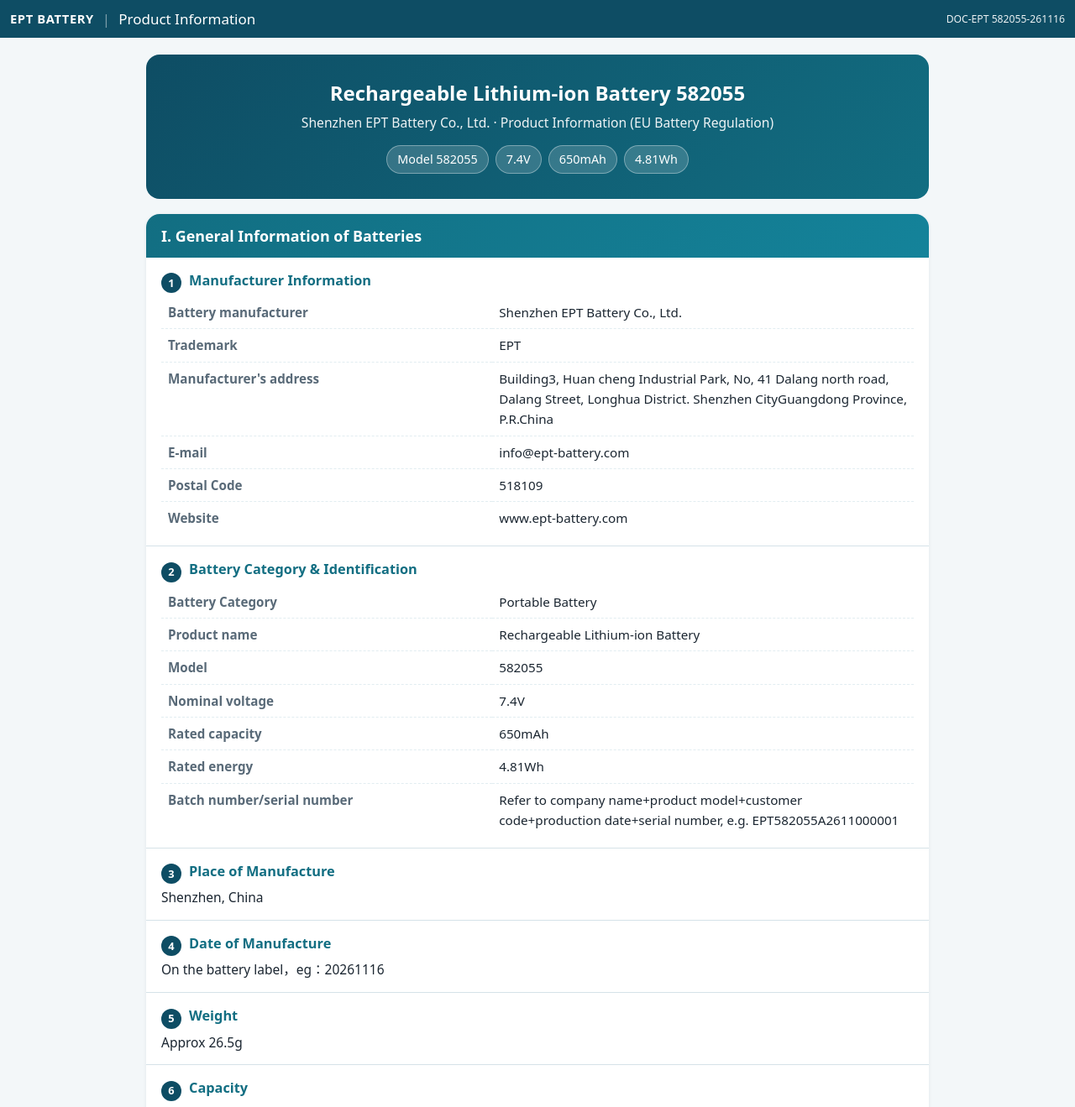
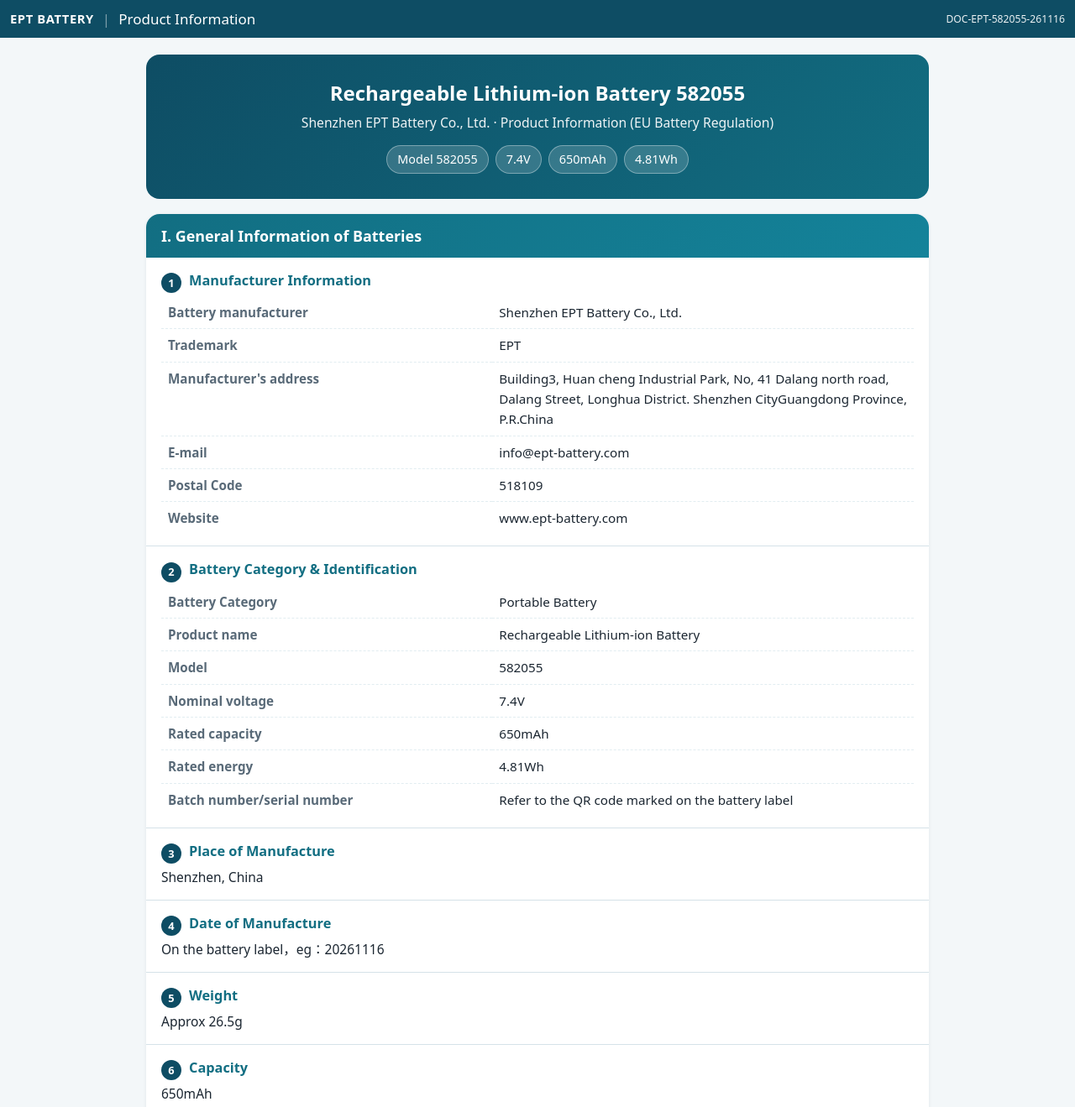
Before and after one commit to EPT-BATTERY/battery-582055-650mah, a plain HTML site: page index.html in a window 1280 px wide. Shown: the top 1319 px of the page at 84% size. Drawn offline with Linux system fonts and the light colour scheme.

Commit message:
Add index.html

```diff
--- a/index.html
+++ b/index.html
@@ -172,7 +172,7 @@ a{color:var(--brand2);}
   <span class="brand">EPT BATTERY</span>
   <span class="sep" aria-hidden="true">|</span>
   <span>Product Information</span>
-  <span class="docnum">DOC-EPT 582055-261116</span>
+  <span class="docnum">DOC-EPT-582055-261116</span>
 </div>
 
 <div class="wrap" id="main">
@@ -212,7 +212,7 @@ a{color:var(--brand2);}
       <tr><th>Nominal voltage</th><td>7.4V</td></tr>
       <tr><th>Rated capacity</th><td>650mAh</td></tr>
       <tr><th>Rated energy</th><td>4.81Wh</td></tr>
-      <tr><th>Batch number/serial number</th><td>Refer to company name+product model+customer code+production date+serial number, e.g. EPT582055A2611000001</td></tr>
+      <tr><th>Batch number/serial number</th><td>Refer to the QR code marked on the battery label</td></tr>
     </table>
   </div>
 
@@ -309,11 +309,11 @@ a{color:var(--brand2);}
 
   <p class="doc-intro">This product has been assessed and is confirmed to comply with the enforceable requirements of Article 6 (Restrictions on substances) and Article 13 (labelling and general information) of Regulation (EU) 2023/1542 of the European Parliament and of the Council on the sustainability, safety, labelling and information of batteries.</p>
 
-  <article class="doc-sheet" aria-label="EU Declaration of Conformity, document number DOC-EPT 582055-261116">
+  <article class="doc-sheet" aria-label="EU Declaration of Conformity, document number DOC-EPT-582055-261116">
     <div class="doc-head">
       <h3>EU Declaration of Conformity</h3>
       <div class="doc-meta">
-        <span>Document number: <b>DOC-EPT 582055-261116</b></span>
+        <span>Document number: <b>DOC-EPT-582055-261116</b></span>
       </div>
     </div>
 
@@ -325,7 +325,7 @@ a{color:var(--brand2);}
       <div class="row"><span class="k">Nominal voltage</span><span class="v">7.4V</span></div>
       <div class="row"><span class="k">Rated capacity</span><span class="v">650mAh</span></div>
       <div class="row"><span class="k">Rated energy</span><span class="v">4.81Wh</span></div>
-      <div class="row"><span class="k">Batch number/serial number</span><span class="v">Refer to the production date marked on the battery label, e.g. 20261116</span></div>
+      <div class="row"><span class="k">Batch number/serial number</span><span class="v">Refer to the QR code marked on the battery label</span></div>
     </div>
 
     <div class="doc-block">
@@ -381,7 +381,7 @@ a{color:var(--brand2);}
       </div>
     </div>
 
-    <p class="doc-foot">Document number DOC-EPT 582055-261116 &middot; EU Declaration of Conformity</p>
+    <p class="doc-foot">Document number DOC-EPT-582055-261116 &middot; EU Declaration of Conformity</p>
   </article>
 </section>
 
```
